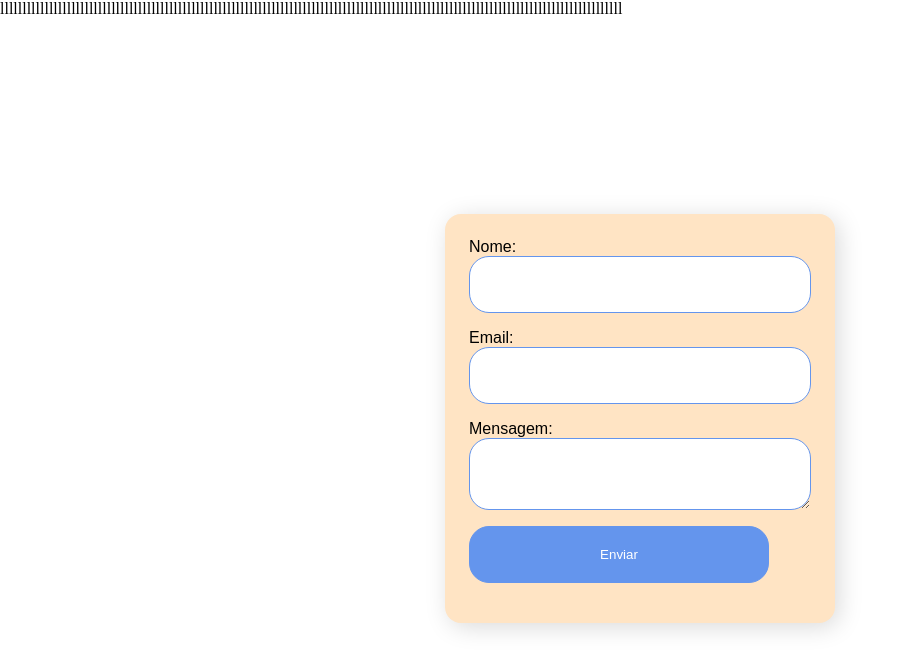
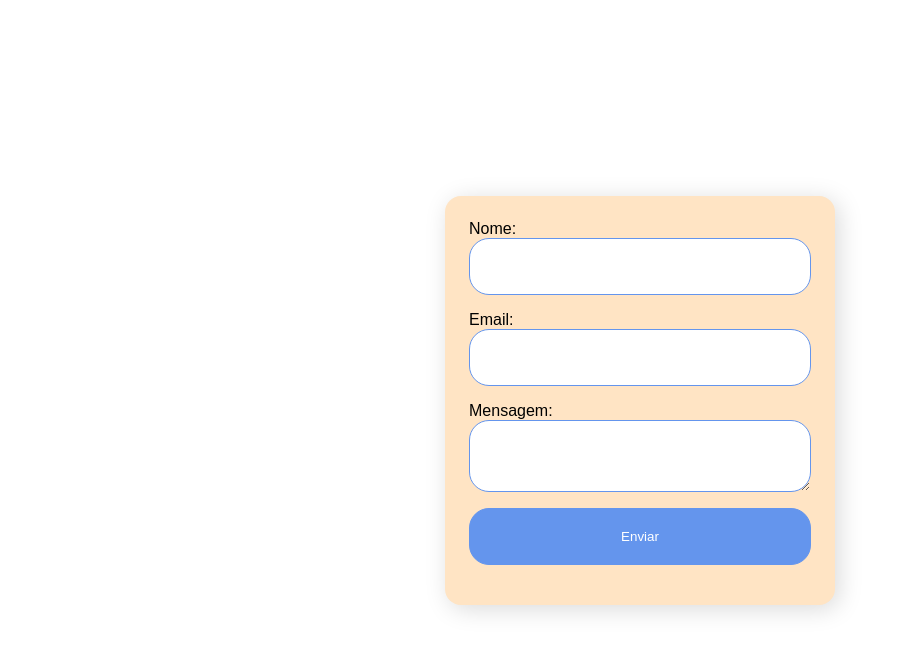
Before and after one commit to johnwlima/formularios, a plain HTML site: page first-form/index.html in a window 1280 px wide. Shown: the whole page, without its empty margins (0-906 px from the left). Drawn offline with Linux system fonts and the light colour scheme.

Commit message:
fix submit buttom

```diff
--- a/first-form/index.html
+++ b/first-form/index.html
@@ -7,7 +7,7 @@
     <title>Document</title>
     <link rel="stylesheet" href="style.css">
 </head>
-llllllllllllllllllllllllllllllllllllllllllllllllllllllllllllllllllllllllllllllllllllllllllllllllllllllllllllllllllllllllllllllllllllllllllll
+
 <body>
     <section>
         <div class="card">
--- a/first-form/style.css
+++ b/first-form/style.css
@@ -18,7 +18,7 @@ section{
     height: 100vh;
 }
 
-form{
+form {
     font-family: sans-serif;
 }
 
@@ -40,10 +40,11 @@ form input:focus, form textarea:focus{
     background-color: wheat;
 }
 
-form input[type=submit]{
+form input[type=submit] {
     background-color: cornflowerblue;
     color: white;
     cursor: pointer;
+    width: 100%;
 }
 
 .card{
```
